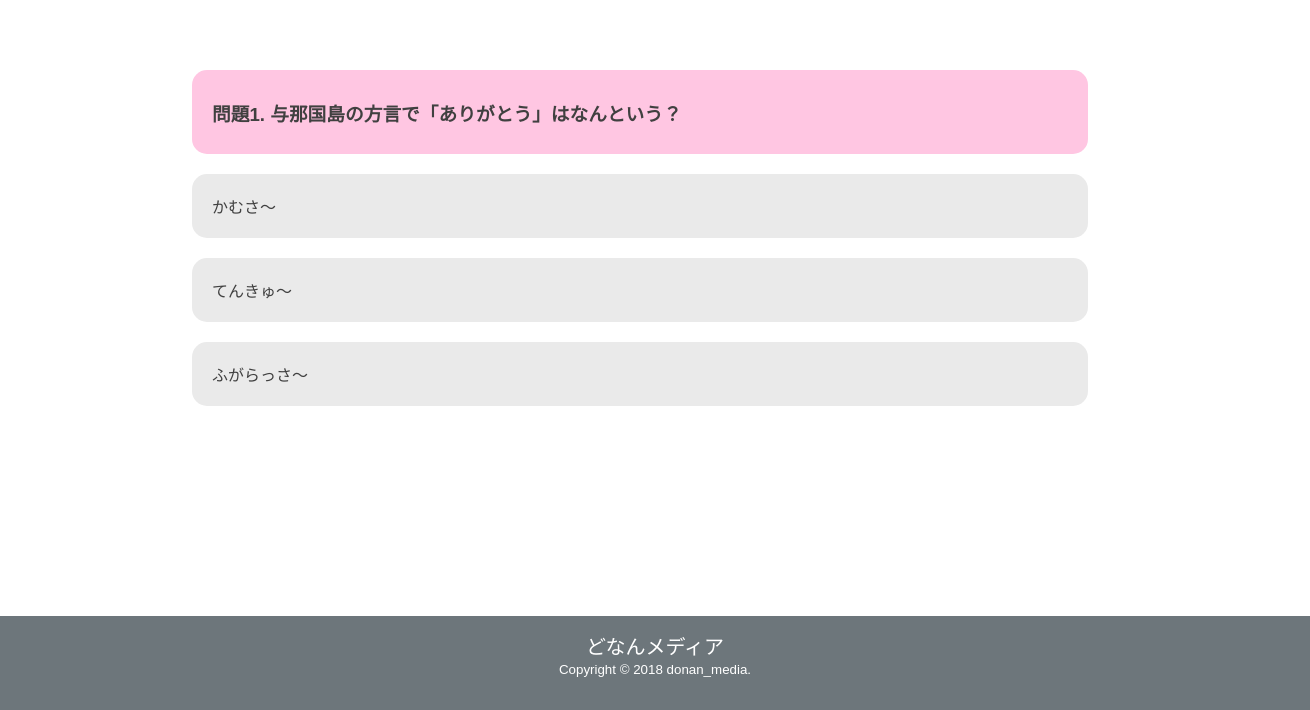
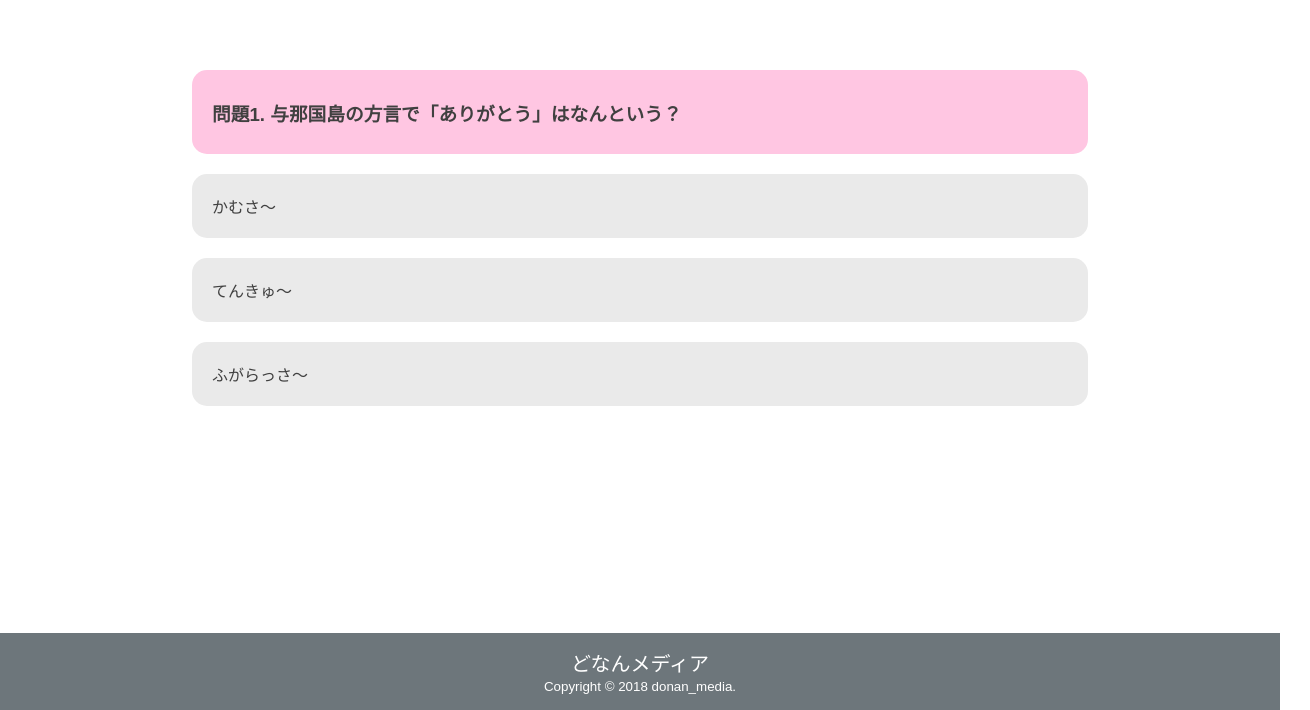
Before and after one commit to kanasann1106/YonaguniQuiz, a plain HTML site: page quiz.html in a window 1280 px wide. Shown: the part 90-800 px from the top of the page, 1310 px wide, since content can reach past the window. Drawn offline with Linux system fonts and the light colour scheme.

Commit message:
Footer fixed

```diff
--- a/css/style.css
+++ b/css/style.css
@@ -1,12 +1,14 @@
 html{
-  min-height: 100%;
-  position: relative;
+  height: 100%;
+
 }
 body {
   font-family: 'Hiragino Maru Gothic Pro','ヒラギノ丸ゴ Pro W4', sans-serif;
   margin: 0;
   padding: 0;
-  margin-bottom: 3em;
+  min-height: 100%;
+  display: flex;
+  flex-direction: column;
 }
 ul{
   list-style: none;
@@ -50,13 +52,7 @@ header{
   background-color: #fff;
   padding: 160px 0 70px 0;
   overflow: hidden;
-}
-
-/* ----------------------------------
-              main
------------------------------------*/
-main{
-
+  flex: 1;
 }
 
 /* ----------------------------------
@@ -69,9 +65,6 @@ main{
   padding: 10px 20px;
   background-color: #ffc6e2;
 }
-/* .question span{
-  border-right: solid 1px;
-} */
 .frame{
   border-radius: 15px;
 }
@@ -118,6 +111,7 @@ main{
 #next_btn:hover{
   opacity: .7;
 }
+
 /* ----------------------------------
               result
 -----------------------------------*/
@@ -135,30 +129,22 @@ text-align: center;
 box-shadow: 0 0 2px rgba(0, 0, 0, 1.0);
 transition: 0.4s cubic-bezier(0.01, 0.88, 1, 1);
 }
-
 #result p{
 font-size: 33px;
 }
-
 #result a{
 display: block;
 color: #000;
 margin: 10px 30px;
 }
-
 #result.show{
 top: 200px;
 }
-
 
 /* ----------------------------------
               footer
 -----------------------------------*/
 footer{
-  width: 100%;
-  bottom: 0;
-  height: 4em;
-  position: absolute;
   background-color: #6d767b;
   color: #fff;
   padding: 15px;
```
